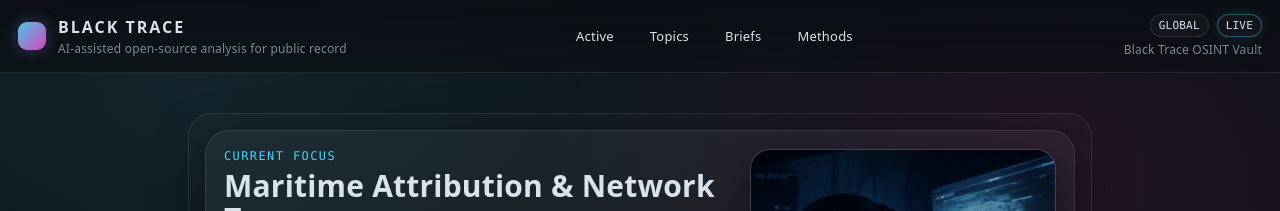
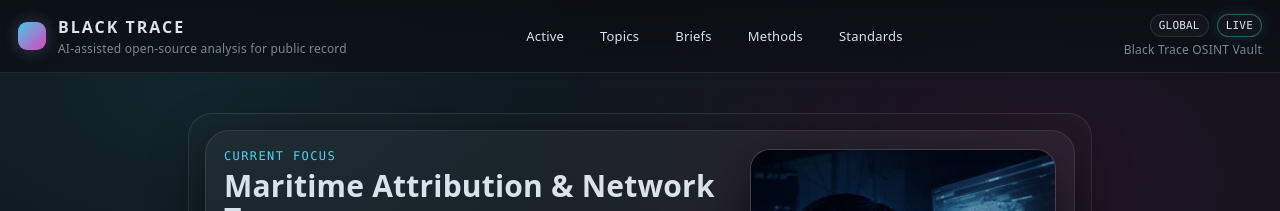
Before and after one commit to cryogenized-spec/black-trace-osint, a Jekyll site: the page built from index.html, in a window 1280 px wide. Shown: the top 211 px of the page. Built offline with Jekyll 4.4.1, drawn with Linux system fonts in a browser that asks for light colours.

Commit message:
Update default.html

```diff
--- a/_layouts/default.html
+++ b/_layouts/default.html
@@ -23,6 +23,7 @@
         <a href="{{ '/' | relative_url }}#topics" class="navlink">Topics</a>
         <a href="{{ '/' | relative_url }}#briefs" class="navlink">Briefs</a>
         <a href="{{ '/' | relative_url }}#methods" class="navlink">Methods</a>
+        <a href="{{ '/methods/' | relative_url }}" class="navlink">Standards</a>
       </nav>
 
       <div class="meta">
```
